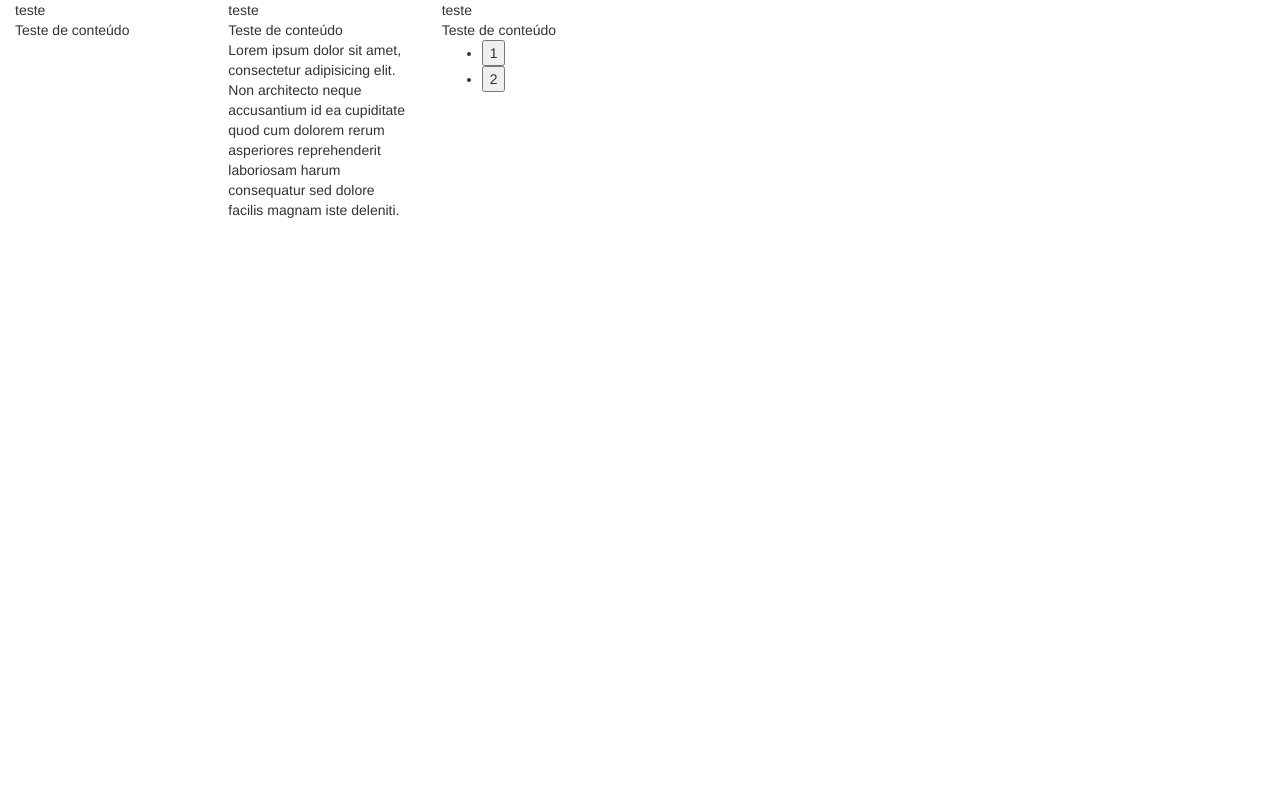
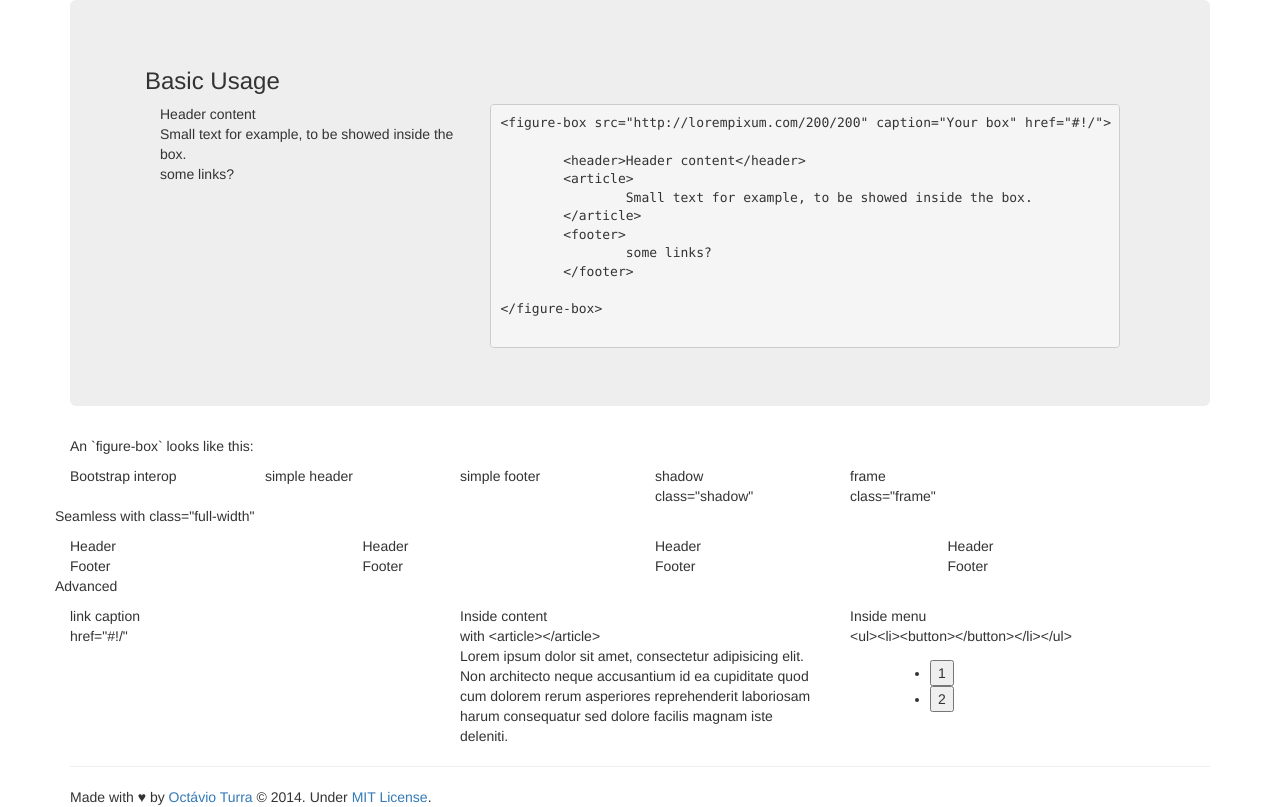
Before and after one commit to octavioturra/figure-box, a website: page demo.html in a window 1280 px wide. Shown: the part 70-877 px from the top of the page. Before the commit the page ends 800 px from the top, so only its background shows below. Drawn offline with nearby package versions, Linux system fonts and the light colour scheme.

Commit message:
demo and some feature corrections

```diff
--- a/demo.html
+++ b/demo.html
@@ -13,51 +13,97 @@
 </head>
 
 <body unresolved>
+	<main class="container">
+		<h1>figure-box</h1>
+		<div class="jumbotron">
+			<div class="container">
+				<h3>Basic Usage</h3>
+				<div class="col-md-4">
+					<figure-box src="http://lorempixum.com/200/200" caption="Your box" href="#!/">
+						<header>Header content</header>
+						<article>
+							Small text for example, to be showed inside the box.
+						</article>
+						<footer>
+							some links?
+						</footer>
+					</figure-box>
+				</div>
+				<div class="col-md-8">
+					<pre>&lt;figure-box src&equals;&quot;http&colon;&sol;&sol;lorempixum&period;com&sol;200&sol;200&quot; caption&equals;&quot;Your box&quot; href&equals;&quot;&num;&excl;&sol;&quot;&gt;&NewLine;    &Tab;
+	&lt;header&gt;Header content&lt;&sol;header&gt;&NewLine;    &Tab;&lt;article&gt;&NewLine;    &Tab;&Tab;Small text for example&comma; to be showed inside the box&period;&NewLine;    &Tab;&lt;&sol;article&gt;&NewLine;    &Tab;&lt;footer&gt;&NewLine;    &Tab;&Tab;some links&quest;&NewLine;    &Tab;&lt;&sol;footer&gt;&NewLine;
+&lt;&sol;figure-box&gt;&NewLine;
+</pre>
+				</div>
+			</div>
+
+		</div>
+
 
 		<p>An `figure-box` looks like this:</p>
 
-	<div class="row-fluid">
-		<figure-box class="col-sm-4 col-md-3 col-lg-2 col-xs-6" src="http://lorempixum.com/600/600?10">
-			<header>teste</header>
-			<footer>Teste de conteúdo</footer>
+		<div class="row">
+			<div class="col-sm-4 col-md-3 col-lg-2 col-xs-6">
+				<figure-box class="" src="http://lorempixum.com/600/600?10">
+					<article>Bootstrap interop</article>
 				</figure-box>
+			</div>
+			<div class="col-sm-4 col-md-3 col-lg-2 col-xs-6">
+				<figure-box class="" src="http://lorempixum.com/600/600?10">
+					<header>simple header</header>
+				</figure-box>
+			</div>
+			<div class="col-sm-4 col-md-3 col-lg-2 col-xs-6">
+				<figure-box class="" src="http://lorempixum.com/600/600?11">
+					<footer>simple footer</footer>
+				</figure-box>
+			</div>
+
 			<figure-box class="col-sm-4 col-md-3 col-lg-2 col-xs-6 shadow" src="http://lorempixum.com/600/600?2">
-			<header>teste</header>
-			<footer>Teste de conteúdo</footer>
+				<header>shadow</header>
+				<footer>class&equals;&quot;shadow&quot;</footer>
 			</figure-box>
 			<figure-box class="col-sm-4 col-md-3 col-lg-2 col-xs-6 shadow frame" src="http://lorempixum.com/600/600?3">
-			<header>teste</header>
-			<footer>Teste de conteúdo</footer>
+				<header>frame</header>
+				<footer>class&equals;&quot;frame&quot;</footer>
 			</figure-box>
 		</div>
-	<div class="row-fluid">
-		<figure-box class="col-sm-4 col-md-3 col-lg-2 col-xs-6 full-width" src="http://lorempixum.com/600/600?4">
-			<header>teste</header>
-			<footer>Teste de conteúdo</footer>
+
+		<div class="row">
+			<p>Seamless with class&equals;&quot;full-width&quot;</p>
+			<figure-box class="col-sm-4 col-md-3 col-lg-3 col-xs-6 full-width" src="http://lorempixum.com/600/600?4">
+				<header>Header</header>
+				<footer>Footer</footer>
 			</figure-box>
-		<figure-box class="col-sm-4 col-md-3 col-lg-2 col-xs-6 full-width" src="http://lorempixum.com/600/600?5">
-			<header>teste</header>
-			<footer>Teste de conteúdo</footer>
+			<figure-box class="col-sm-4 col-md-3 col-lg-3 col-xs-6 full-width" src="http://lorempixum.com/600/600?4">
+				<header>Header</header>
+				<footer>Footer</footer>
 			</figure-box>
-		<figure-box class="col-sm-4 col-md-3 col-lg-2 col-xs-6 full-width" src="http://lorempixum.com/600/600?6">
-			<header>teste</header>
-			<footer>Teste de conteúdo</footer>
+			<figure-box class="col-sm-4 col-md-3 col-lg-3 col-xs-6 full-width" src="http://lorempixum.com/600/600?4">
+				<header>Header</header>
+				<footer>Footer</footer>
+			</figure-box>
+			<figure-box class="col-sm-4 col-md-3 col-lg-3 col-xs-6 full-width" src="http://lorempixum.com/600/600?4">
+				<header>Header</header>
+				<footer>Footer</footer>
 			</figure-box>
 		</div>
-	<div class="row-fluid">
-		<figure-box class="col-sm-4 col-md-3 col-lg-2 col-xs-6 full-width" src="http://lorempixum.com/600/600?7" caption="Caixa de testes" href="#">
-			<header>teste</header>
-			<footer>Teste de conteúdo</footer>
+
+		<div class="row">
+			<p>Advanced</p>
+			<figure-box class="col-sm-4 col-md-3 col-lg-4 col-xs-6 full-width" src="http://lorempixum.com/600/600?7" caption="Caixa de testes" href="#!/">
+				<header>link caption</header>
+				<footer>href&equals;&quot;&num;&excl;&sol;&quot;</footer>
 			</figure-box>
-		<figure-box class="col-sm-4 col-md-3 col-lg-2 col-xs-6 full-width" src="http://lorempixum.com/600/600?7" caption="Caixa de texto">
-			<header>teste</header>
-			<footer>Teste de conteúdo</footer>
+			<figure-box class="col-sm-4 col-md-3 col-lg-4 col-xs-6 full-width" src="http://lorempixum.com/600/600?7" caption="Caixa de texto">
+				<header>Inside content</header>
+				<footer>with &lt;article&gt;&lt;&sol;article&gt;</footer>
 				<article>Lorem ipsum dolor sit amet, consectetur adipisicing elit. Non architecto neque accusantium id ea cupiditate quod cum dolorem rerum asperiores reprehenderit laboriosam harum consequatur sed dolore facilis magnam iste deleniti.</article>
 			</figure-box>
-		<figure-box class="col-sm-4 col-md-3 col-lg-2 col-xs-6 full-width" src="http://lorempixum.com/600/600?8" caption="Caixa de texto">
-			<header>teste</header>
-			<footer>Teste de conteúdo</footer>
-			<nav>
+			<figure-box class="col-sm-4 col-md-3 col-lg-4 col-xs-6 full-width" src="http://lorempixum.com/600/600?8" caption="Caixa de texto">
+				<header>Inside menu</header>
+				<footer>&lt;ul&gt;&lt;li&gt;&lt;button&gt;&lt;&sol;button&gt;&lt;&sol;li&gt;&lt;&sol;ul&gt;</footer>
+				<menu>
 					<ul>
 						<li>
 							<button>1</button>
@@ -66,10 +112,12 @@
 							<button>2</button>
 						</li>
 					</ul>
-			</nav>
+				</menu>
 			</figure-box>
 		</div>
-
+		<hr>
+		Made with &hearts; by <a href="http://fraguto.com.br">Octávio Turra</a> &copy; 2014. Under <a href="http://octavioturra.mit-license.org">MIT License</a>.
+	</main>
 </body>
 
 </html>
```
Also changed, not shown: figure-box.css (+19 -14 lines). Lines whose indentation alone changed are shown as unchanged.
